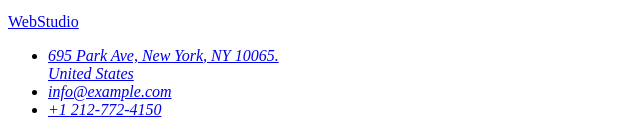
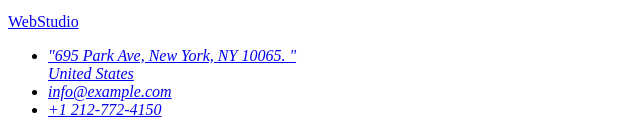
Before and after one commit to chow2817/Github-tutorial, a plain HTML site: page index.html in a window 1280 px wide. Shown: the part 3019-3151 px from the top of the page, 0-640 px from the left. Drawn offline with Linux system fonts and the light colour scheme.

Commit message:
Update index.html

```diff
--- a/index.html
+++ b/index.html
@@ -107,11 +107,16 @@
       <address>
        <ul>
         <li>
-            <a href="#" target="_blank" rel="noopener noreferrer"
-            >695 Park Ave, New York, NY 10065.</br>United States</a>
+            <a href="#" target="_blank" rel="noopener noreferrer">
+            "695 Park Ave, New York, NY 10065. "<br>United States
+         </a>
         </li>
-        <li><a href="mailto:info@example.com">info@example.com</a></li>
-        <li><a href="tel:+1 212-772-4150">+1 212-772-4150</a></li>
+        <li>
+            <a href="mailto:info@example.com">info@example.com</a>
+        </li>
+        <li>
+            <a href="tel:+1 212-772-4150">+1 212-772-4150</a>
+        </li>
       </address>
     </footer>
   </body>
```
